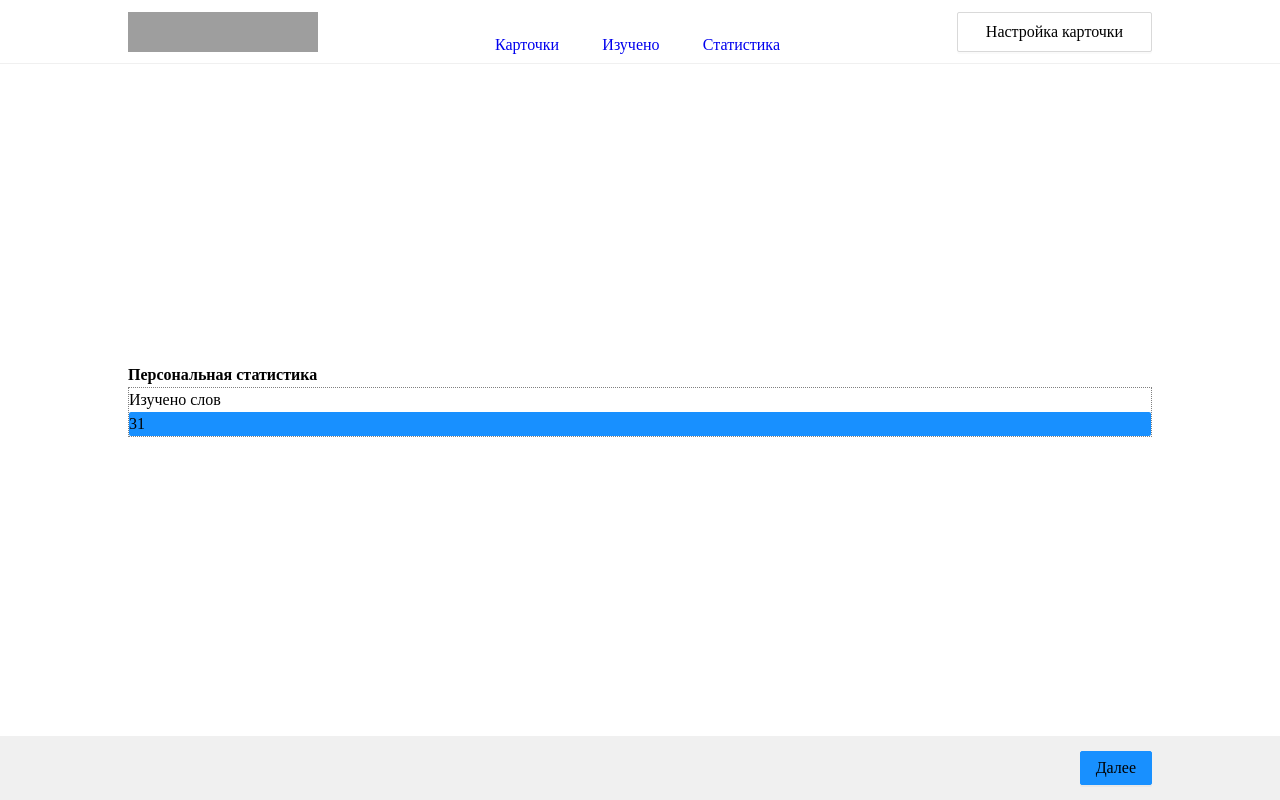
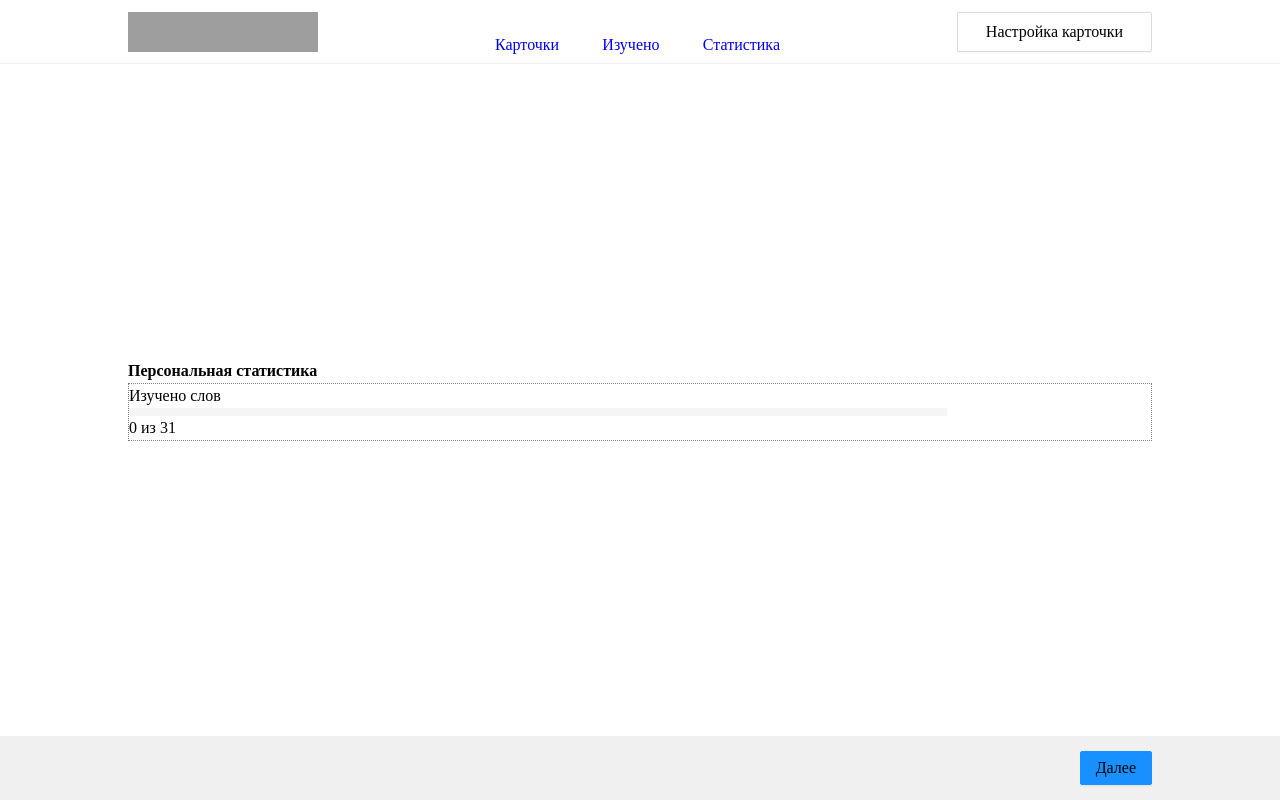
Before and after one commit to Igogoblin/LingvaFlip, a React (Vite) app: page /lingvaflip/stat in a window 1280 px wide. Built offline with nearby package versions, Linux system fonts and the light colour scheme; grey boxes are pictures that could not be loaded.

Commit message:
feat: add progressbar

```diff
--- a/src/pages/stat/Statistic.jsx
+++ b/src/pages/stat/Statistic.jsx
@@ -2,9 +2,20 @@ import s from "./statistic.module.css";
 import { useSelector } from "react-redux";
 const Statistic = () => {
   const allWords = useSelector((state) => state.cards.words);
+
+  const studFromAll = function () {
+    let rezult = 0;
+    for (let i = 0; i < allWords.length; i++) {
+      if (allWords[i].study === true) {
+        rezult++;
+      }
+    }
+    return rezult;
+  };
+  const statisticWidth = (100 / allWords.length) * studFromAll() + "%";
   const styleBar = {
     backgroundColor: "#1890ff",
-    width: "allWords/2",
+    width: statisticWidth,
     borderRadius: "2px",
   };
   return (
@@ -13,7 +24,12 @@ const Statistic = () => {
         <h4>Персональная статистика</h4>
         <div className={s.studied_words}>
           Изучено слов
-          <div style={styleBar}>{allWords.length}</div>
+          <div className={s.progress_bar}>
+            <div style={styleBar}></div>
+          </div>
+          <span>
+            {studFromAll()} из {allWords.length}
+          </span>
         </div>
       </div>
     </section>
--- a/src/pages/stat/statistic.module.css
+++ b/src/pages/stat/statistic.module.css
@@ -14,3 +14,11 @@
 .studied_words {
   border: 1px dotted grey;
 }
+
+.progress_bar {
+  width: 80%;
+  height: 8px;
+  background-color: #f5f5f5;
+  display: flex;
+  justify-content: start;
+}
--- a/src/store/cardSlice.js
+++ b/src/store/cardSlice.js
@@ -57,6 +57,7 @@ const cardSlice = createSlice({
           element.study = false;
         }
       });
+      state.now = 1;
     },
     resetThema(state, action) {
       console.log(action.payload);
```
